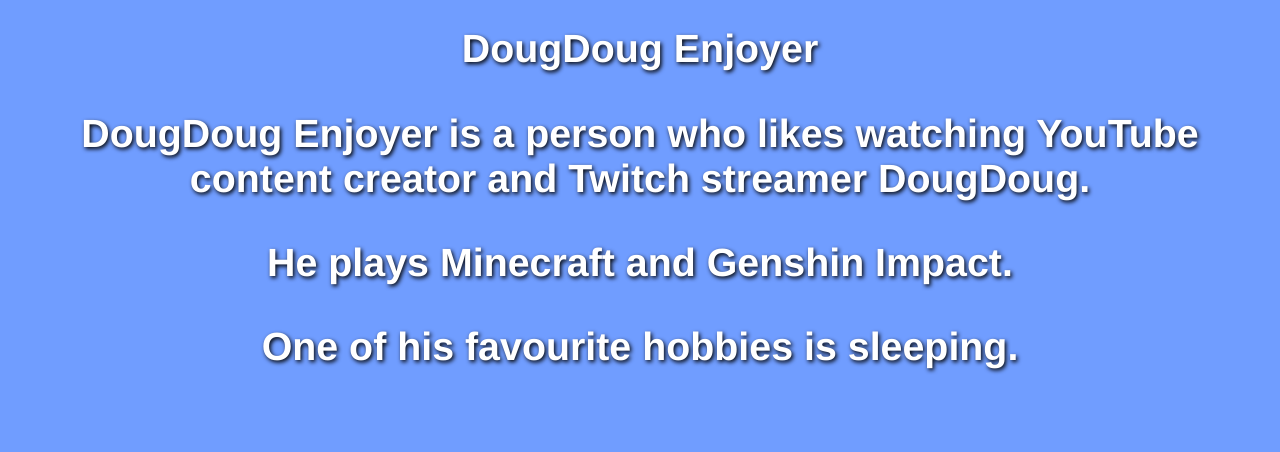
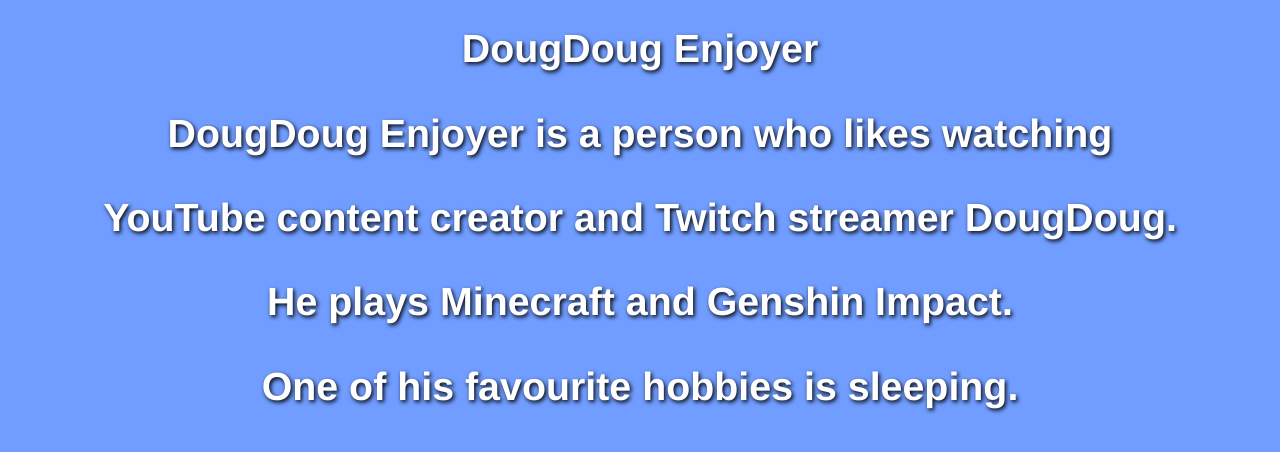
Before and after one commit to ProgrammerGang/dougdougenjoyer, a plain HTML site: page index.html in a window 1280 px wide. Drawn offline with Linux system fonts and the light colour scheme.

Commit message:
Update index.html

```diff
--- a/index.html
+++ b/index.html
@@ -31,7 +31,8 @@
     <h1>DougDoug Enjoyer</h1>
 
     <p>
-     <p>DougDoug Enjoyer is a person who likes watching YouTube content creator and Twitch streamer DougDoug.</p>
+     <p>DougDoug Enjoyer is a person who likes watching</p>
+     <p>YouTube content creator and Twitch streamer DougDoug.</p>
      <p>He plays Minecraft and Genshin Impact.</p>
      <p>One of his favourite hobbies is sleeping.</p>
     </p>
```
